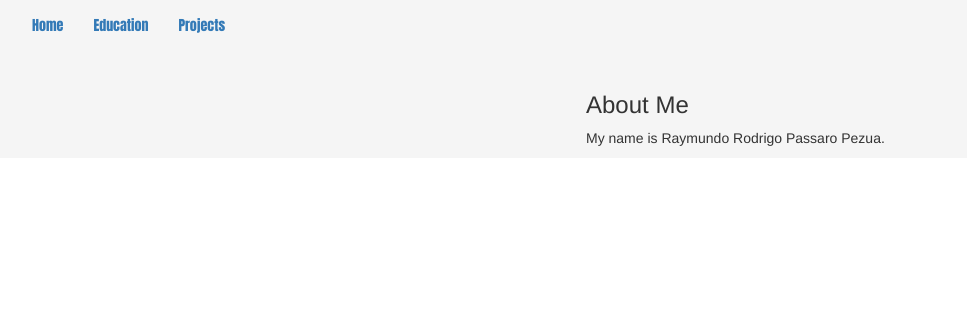
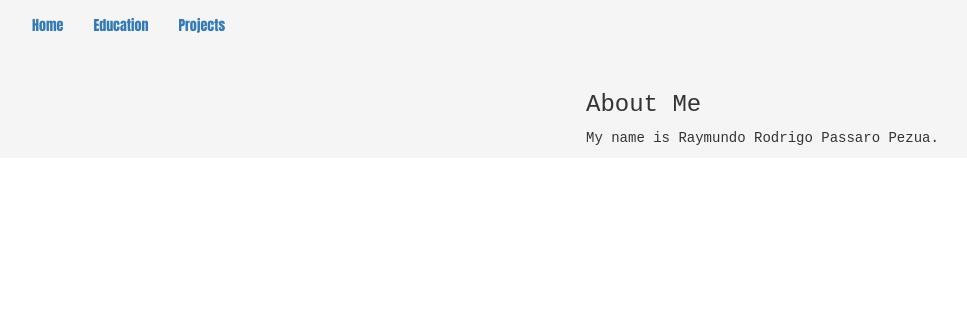
Before and after one commit to rpassaropezua/portfolio, a PHP site: page / in a window 1280 px wide. Shown: the top 312 px of the page, without its empty margins (69-1036 px from the left). Run offline with PHP 8.4, Linux system fonts and the light colour scheme.

Commit message:
Update Styles.css

```diff
--- a/css/Styles.css
+++ b/css/Styles.css
@@ -1,13 +1,9 @@
-html {
-    font-family: "Courier New", sans-serif;
-}
-
 nav {
     font-family: impact, sans-serif;
 }
 
 body {
-    background-color: white;
+    font-family: "Courier New", sans-serif;
 }
 
 .jumbotron {
```
